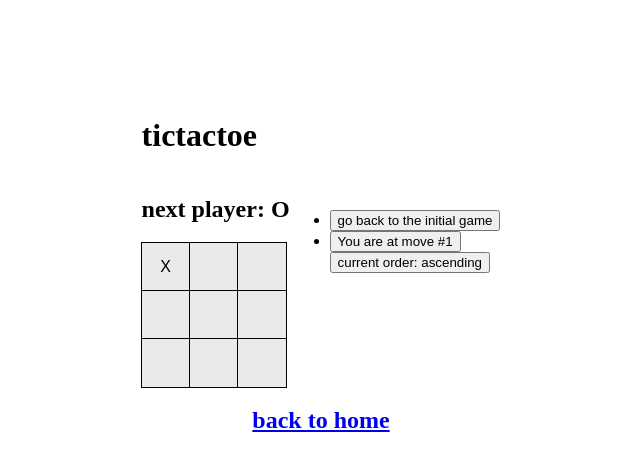
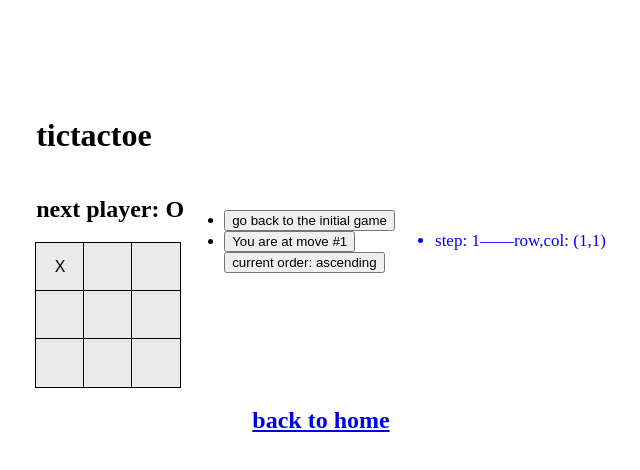
Before and after one commit to TomTomMao/react-tutorial-tic-tac-toe, a Next.js app: page /games/tictactoe in a window 1280 px wide. Both pictures are taken after a click on the button 490 px from the left and 266 px from the top of the page. Shown: the top 470 px of the page, without its empty margins (319-959 px from the left). Built offline with nearby package versions, Linux system fonts and the light colour scheme.

Commit message:
added movement history information list

```diff
--- a/app/games/tictactoe/game.tsx
+++ b/app/games/tictactoe/game.tsx
@@ -2,6 +2,7 @@
 import styles from './page.module.css';
 import { useState } from 'react';
 import Board from './board'
+import MoveHistoryList from './moveHistoryList';
 
 export default function Game() {
     const [history, setHistory] = useState([Array(9).fill(null)]);
@@ -43,6 +44,7 @@ export default function Game() {
                         <button onClick={() => setButtonsAscending(!buttonsAscending)}>{buttonsAscending ? "current order: ascending" : "current order: descending"}</button>
                     </ul>
                 </div>
+                <MoveHistoryList history={history} currentMove={currentMove} ascending={buttonsAscending}/>
             </div>
         </>
     )
--- /dev/null
+++ b/app/games/tictactoe/moveHistoryList.tsx
@@ -0,0 +1,42 @@
+import styles from './page.module.css';
+
+export default function MoveHistoryList({ history, currentMove, ascending }: { history: Array<Array<string | null>>, currentMove:number, ascending: boolean }) {
+    let movementList: Array<{ move: number, changedSquareIndex: number } | null> = calculateMovement(history);
+    console.log("movehistorylistdata: " , history, movementList)
+    if (ascending===false) {
+        movementList = movementList.reverse()
+    }
+    const historyList: Array<React.ReactNode> = movementList.map(function ({ move, changedSquareIndex }: { move: number, changedSquareIndex: number }) {
+        const rowId = Math.floor(changedSquareIndex / 3) + 1; // 1 or 2 or 3
+        const columnId = changedSquareIndex % 3 + 1 // 1 or 2 or 3
+        return <li key={move} className={move==currentMove ? styles.moveHistoryLiCurrent : styles.moveHistoryLi}>step: {move}——row,col: ({rowId},{columnId})</li>
+    })
+    return (
+        <div>
+            <ul>
+                {historyList}
+            </ul>
+        </div>
+    )
+}
+function calculateMovement(history: Array<Array<string | null>>) {
+
+    const movementList: Array<{ move: number, changedSquareIndex: number }> = [];
+    if (history.length == 1) {
+        return [];
+    }
+    // find the index of the changed square.
+    for (let i = 1; i < history.length; i++) {
+        const oldBoard: Array<string | null> = history[i - 1];
+        const newBoard: Array<string | null> = history[i];
+        let changedSquareIndex: number;
+        for (let j = 0; j < oldBoard.length; j++) {
+            if (oldBoard[j] !== newBoard[j]) {
+                changedSquareIndex = j;
+                break;
+            }
+        }
+        movementList.push({ move: i, changedSquareIndex: changedSquareIndex })
+    }
+    return movementList
+}
--- a/app/games/tictactoe/page.module.css
+++ b/app/games/tictactoe/page.module.css
@@ -28,3 +28,10 @@
     flex-direction: row wrap;
     align-items: center;
 }
+
+.moveHistoryLi, .moveHistoryLiCurrent {
+    font-size: 17px;
+}
+.moveHistoryLiCurrent {
+    color: blue;
+}
```
